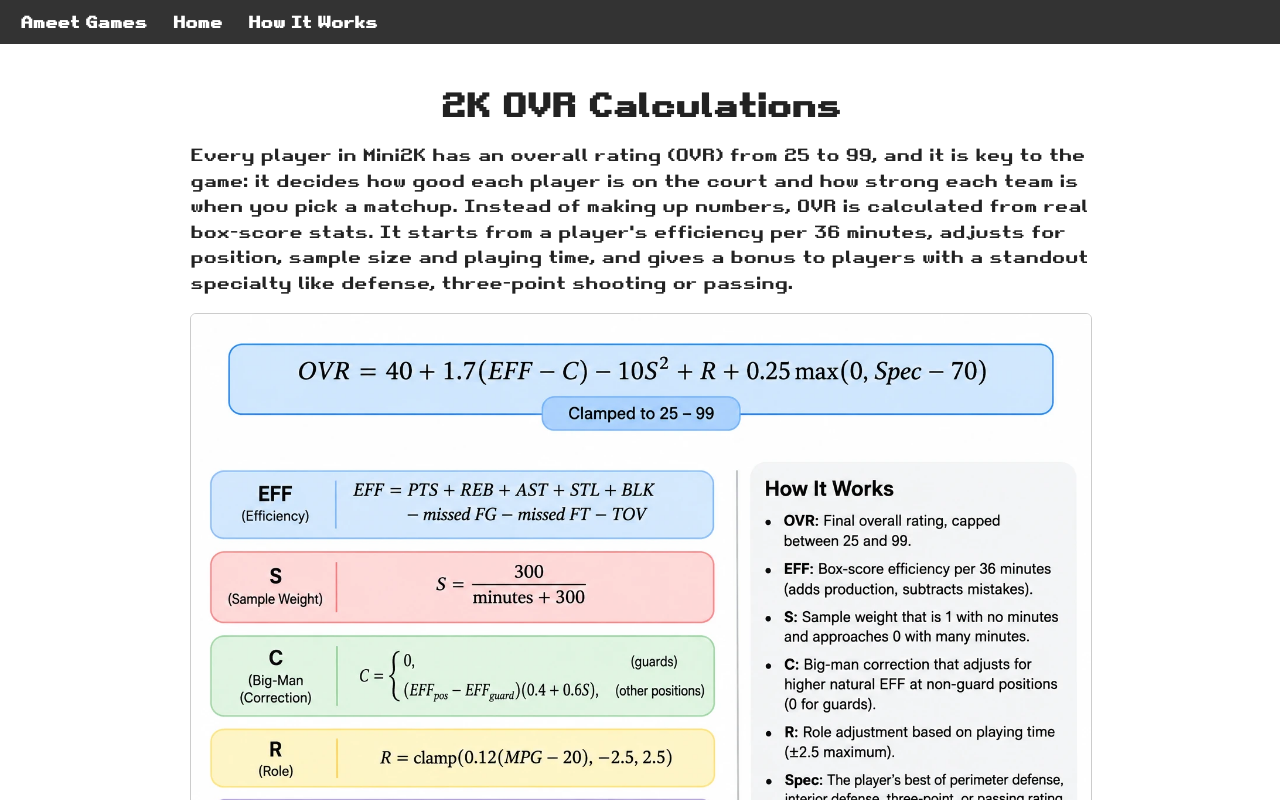
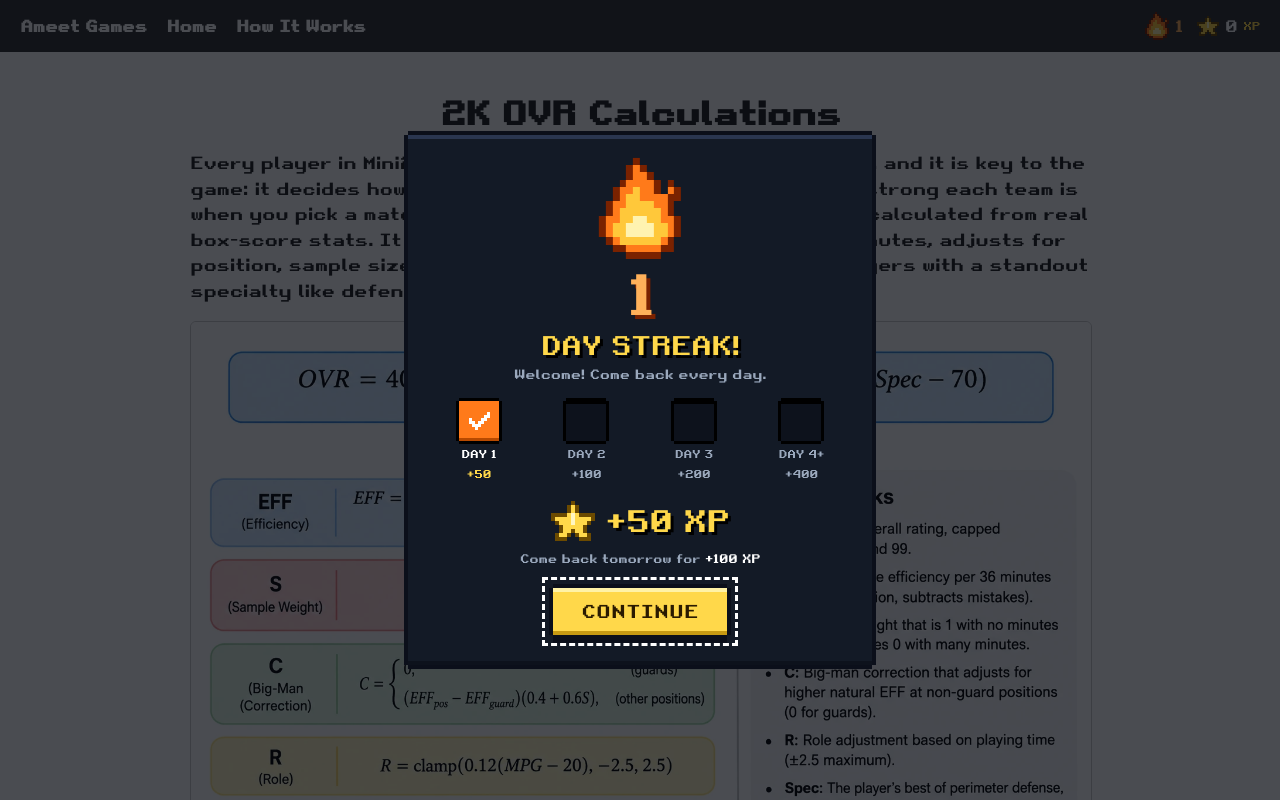
Before and after one commit to ameetgames/ameetgames.github.io, a plain HTML site: page how-it-works.html in a window 1280 px wide. Shown: the top 800 px of the page. Drawn offline with Linux system fonts and the light colour scheme.

Commit message:
Add daily streak and try-a-game XP rewards with optional Google sign-in
Co-Authored-By: Claude Opus 5.5 <noreply@anthropic.com>
Claude-Session: https://claude.ai/code/session_014SfXStkQC7GaQQ8XU5dygu

```diff
--- /dev/null
+++ b/xp.css
@@ -0,0 +1,120 @@
+/* Ameet Games XP: pixel-style HUD, streak popup and toasts */
+:root { --px-ink: #0b0f1a; --px-panel: #131a26; --px-yel: #ffd84a; --px-yel-lo: #c79a12; --px-orange: #ff7a1a; }
+
+/* notched "pixel" border made from four hard shadows */
+.px-panel {
+  background: var(--px-panel); color: #fff;
+  box-shadow: 0 -4px 0 0 var(--px-ink), 0 4px 0 0 var(--px-ink), -4px 0 0 0 var(--px-ink), 4px 0 0 0 var(--px-ink),
+              inset 0 4px 0 0 #2a3650, inset 0 -4px 0 0 #0d121c;
+}
+.px-btn {
+  font: inherit; font-size: 18px; text-transform: uppercase; letter-spacing: 1px; cursor: pointer;
+  color: #2a1a00; background: var(--px-yel); border: 0; padding: 12px 28px; position: relative;
+  box-shadow: 0 -4px 0 0 var(--px-ink), 0 8px 0 0 var(--px-ink), -4px 0 0 0 var(--px-ink), 4px 0 0 0 var(--px-ink),
+              inset 0 -4px 0 0 var(--px-yel-lo), inset 0 4px 0 0 #fff2a6, 0 4px 0 0 var(--px-yel-lo);
+  transition: transform 60ms steps(1);
+}
+.px-btn:hover { filter: brightness(1.06); }
+.px-btn:active { transform: translateY(4px); box-shadow: 0 -4px 0 0 var(--px-ink), 0 4px 0 0 var(--px-ink), -4px 0 0 0 var(--px-ink), 4px 0 0 0 var(--px-ink), inset 0 -4px 0 0 var(--px-yel-lo); }
+.px-btn:focus-visible { outline: 3px dashed #fff; outline-offset: 8px; }
+.px-btn-sm { font-size: 13px; padding: 6px 12px; }
+.px-btn-dark { background: #33435e; color: #fff; box-shadow: 0 -3px 0 0 var(--px-ink), 0 6px 0 0 var(--px-ink), -3px 0 0 0 var(--px-ink), 3px 0 0 0 var(--px-ink), inset 0 -3px 0 0 #222c40, 0 3px 0 0 #222c40; }
+
+/* ---- HUD in nav ---- */
+nav { display: flex; flex-wrap: wrap; align-items: center; row-gap: 10px; }
+.xp-hud { margin-left: auto; display: flex; align-items: center; gap: 14px; }
+.xp-pill { display: inline-flex; align-items: center; gap: 6px; color: #fff; font-size: 16px; line-height: 1; }
+.xp-pill b { font-weight: normal; }
+.xp-pill small { font-size: 11px; color: #ffd84a; }
+.xp-pill-streak b { color: #ffb15a; }
+.xp-bump { animation: xp-bump 420ms steps(6) both; }
+@keyframes xp-bump { 0% { transform: scale(1); } 35% { transform: scale(1.35); } 70% { transform: scale(.92); } 100% { transform: scale(1); } }
+.xp-signin { font-size: 12px; }
+.xp-user { position: relative; display: inline-flex; }
+.xp-avatar {
+  width: 30px; height: 30px; padding: 0; border: 0; cursor: pointer; background: #ffd84a; color: #2a1a00; font: inherit; font-size: 15px;
+  box-shadow: 0 -2px 0 0 #000, 0 2px 0 0 #000, -2px 0 0 0 #000, 2px 0 0 0 #000; display: grid; place-items: center; overflow: hidden;
+}
+.xp-avatar canvas { width: 30px; height: 30px; image-rendering: pixelated; display: block; }
+.xp-menu { position: absolute; right: 0; top: calc(100% + 12px); z-index: 50; padding: 14px; display: flex; flex-direction: column; gap: 12px; min-width: 160px; font-size: 13px; }
+.xp-hud [hidden] { display: none !important; }
+
+/* ---- "+XP" tags on game cards ---- */
+.game { position: relative; }
+.xp-tag-wrap { position: absolute; top: 0; left: 0; right: 0; aspect-ratio: 16 / 9; pointer-events: none; }
+.xp-tag {
+  position: absolute; bottom: 10px; right: 10px; display: inline-flex; align-items: center; gap: 5px; font-style: normal;
+  font-size: 13px; color: #2a1a00; background: var(--px-yel); padding: 5px 8px;
+  box-shadow: 0 -3px 0 0 #000, 0 3px 0 0 #000, -3px 0 0 0 #000, 3px 0 0 0 #000, inset 0 -3px 0 0 var(--px-yel-lo);
+  animation: xp-tag-bob 1.2s steps(2) infinite;
+}
+@keyframes xp-tag-bob { 50% { transform: translateY(-3px); } }
+
+/* ---- streak popup ---- */
+.xp-overlay {
+  position: fixed; inset: 0; z-index: 100; display: grid; place-items: center; padding: 16px; overflow: hidden;
+  background: rgba(5, 8, 15, .72); animation: xp-fade 200ms steps(4) both;
+}
+.xp-overlay.xp-out { animation: xp-fade 200ms steps(4) reverse both; }
+@keyframes xp-fade { from { opacity: 0; } to { opacity: 1; } }
+.xp-modal { width: min(420px, 100%); text-align: center; padding: 26px 22px 30px; animation: xp-pop 360ms steps(6) both; }
+@keyframes xp-pop { 0% { transform: scale(.4); } 60% { transform: scale(1.08); } 100% { transform: scale(1); } }
+.xp-flame-big { display: inline-block; animation: xp-flicker 600ms steps(2) infinite; transform-origin: 50% 100%; }
+.xp-flame-big svg { width: 84px; height: auto; }
+@keyframes xp-flicker { 50% { transform: scaleY(1.06) scaleX(.96); } }
+.xp-streak-num { font-size: 56px; line-height: 1; color: #ffb15a; text-shadow: 4px 4px 0 #7a2200; margin-top: 4px; }
+.xp-modal h2 { margin: 6px 0 4px; font-size: 26px; text-transform: uppercase; color: #ffd84a; text-shadow: 3px 3px 0 #000; font-weight: normal; }
+.xp-sub { margin: 0 0 18px; font-size: 13px; color: #9aa8bc; }
+.xp-days { list-style: none; padding: 0; margin: 0 0 20px; display: grid; grid-template-columns: repeat(4, 1fr); gap: 10px; }
+.xp-day { display: flex; flex-direction: column; align-items: center; gap: 6px; font-size: 11px; color: #9aa8bc; }
+.xp-day-box {
+  width: 40px; height: 40px; display: grid; place-items: center; background: #0d121c;
+  box-shadow: 0 -3px 0 0 #000, 0 3px 0 0 #000, -3px 0 0 0 #000, 3px 0 0 0 #000, inset 0 3px 0 0 #000;
+}
+.xp-day-box svg { visibility: hidden; }
+.xp-day.is-done .xp-day-box { background: var(--px-orange); box-shadow: 0 -3px 0 0 #000, 0 3px 0 0 #000, -3px 0 0 0 #000, 3px 0 0 0 #000, inset 0 -3px 0 0 #b84a00; }
+.xp-day.is-done .xp-day-box svg { visibility: visible; }
+.xp-day.is-now .xp-day-label { color: #fff; }
+.xp-day.is-now .xp-day-xp { color: #ffd84a; }
+.xp-day.is-now.xp-fill .xp-day-box { animation: xp-fill 420ms steps(5) both; background: var(--px-orange); box-shadow: 0 -3px 0 0 #000, 0 3px 0 0 #000, -3px 0 0 0 #000, 3px 0 0 0 #000, inset 0 -3px 0 0 #b84a00; }
+.xp-day.is-now.xp-fill .xp-day-box svg { visibility: visible; }
+@keyframes xp-fill { 0% { transform: scale(.5); background: #0d121c; } 60% { transform: scale(1.25); } 100% { transform: scale(1); } }
+.xp-gain { display: inline-flex; align-items: center; gap: 10px; font-size: 30px; color: #ffd84a; text-shadow: 3px 3px 0 #000; opacity: 0; margin-bottom: 6px; }
+.xp-gain b { font-weight: normal; }
+.xp-gain.xp-show { animation: xp-pop 300ms steps(5) both; opacity: 1; }
+.xp-next { margin: 4px 0 22px; font-size: 12px; color: #9aa8bc; }
+.xp-next b { color: #fff; font-weight: normal; }
+
+/* ---- try-a-game toast ---- */
+.xp-toast {
+  position: fixed; left: 50%; bottom: 28px; z-index: 100; display: flex; align-items: center; gap: 14px;
+  padding: 14px 22px 14px 16px; transform: translateX(-50%); animation: xp-up 320ms steps(5) both; max-width: calc(100vw - 48px);
+}
+.xp-toast.xp-out { animation: xp-up 240ms steps(4) reverse both; }
+@keyframes xp-up { 0% { transform: translate(-50%, 140%); } 70% { transform: translate(-50%, -10%); } 100% { transform: translate(-50%, 0); } }
+.xp-toast-icon { display: inline-flex; animation: xp-spin 700ms steps(4) 2; }
+@keyframes xp-spin { 50% { transform: scaleX(-1); } }
+.xp-toast-text { display: flex; flex-direction: column; gap: 4px; }
+.xp-toast-text b { font-size: 22px; color: #ffd84a; font-weight: normal; text-shadow: 2px 2px 0 #000; }
+.xp-toast-text span { font-size: 13px; color: #dfe6f0; text-transform: uppercase; }
+
+/* ---- particles ---- */
+.xp-confetti { position: fixed; z-index: 101; pointer-events: none; animation: xp-burst 1.1s steps(14) forwards; }
+@keyframes xp-burst {
+  0% { transform: translate(-50%, -50%); opacity: 1; }
+  70% { opacity: 1; }
+  100% { transform: translate(calc(-50% + var(--dx)), calc(-50% + var(--dy) + 140px)) rotate(180deg); opacity: 0; }
+}
+.xp-fly { position: fixed; z-index: 102; pointer-events: none; }
+
+@media (max-width: 480px) {
+  .xp-hud { margin-left: 0; width: 100%; gap: 12px; }
+  .xp-pill { font-size: 14px; }
+  .xp-modal { padding: 22px 14px 26px; }
+  .xp-days { gap: 6px; }
+  .xp-day-box { width: 34px; height: 34px; }
+}
+@media (prefers-reduced-motion: reduce) {
+  .xp-overlay, .xp-modal, .xp-toast, .xp-tag, .xp-flame-big, .xp-toast-icon, .xp-gain.xp-show, .xp-bump, .xp-fill .xp-day-box { animation: none !important; }
+  .xp-gain { opacity: 1; }
+}
--- /dev/null
+++ b/xp.js
@@ -0,0 +1,404 @@
+/* Ameet Games XP: daily streak + "try a game" rewards, saved in this browser.
+   Optional Google sign-in keeps a separate save per Google account (still in this browser). */
+(() => {
+  // Paste your Google OAuth "Web application" client ID here to turn on the Sign in button.
+  const GOOGLE_CLIENT_ID = '';
+
+  const STREAK_XP = [50, 100, 200, 400];            // day 1, 2, 3, 4+ of a streak
+  const TRY_REWARDS = {
+    minislam:   { name: 'MiniSlam',   xp: 50 },
+    minisoccer: { name: 'MiniSoccer', xp: 25 },
+  };
+  const KEY = 'ameetgames.xp.v1';
+  const reduceMotion = window.matchMedia && matchMedia('(prefers-reduced-motion: reduce)').matches;
+
+  /* ---------- storage ---------- */
+  function load() {
+    try {
+      const s = JSON.parse(localStorage.getItem(KEY));
+      if (s && s.profiles && s.current) return s;
+    } catch (e) {}
+    return { current: 'guest', profiles: {} };
+  }
+  let state = load();
+  function save() { try { localStorage.setItem(KEY, JSON.stringify(state)); } catch (e) {} }
+  function profile() {
+    if (!state.profiles[state.current]) state.profiles[state.current] = { xp: 0, streak: 0, lastVisit: null, tried: {} };
+    return state.profiles[state.current];
+  }
+  function dayKey(offset = 0) {
+    const d = new Date(); d.setDate(d.getDate() + offset);
+    return d.getFullYear() + '-' + String(d.getMonth() + 1).padStart(2, '0') + '-' + String(d.getDate()).padStart(2, '0');
+  }
+  const streakReward = n => STREAK_XP[Math.min(n, STREAK_XP.length) - 1];
+
+  /* ---------- pixel icons ---------- */
+  function pix(map, pal, scale) {
+    const rows = map.trim().split('\n').map(r => r.trim());
+    const h = rows.length, w = rows[0].length;
+    let rects = '';
+    rows.forEach((row, y) => [...row].forEach((ch, x) => {
+      if (pal[ch]) rects += `<rect x="${x}" y="${y}" width="1" height="1" fill="${pal[ch]}"/>`;
+    }));
+    return `<svg viewBox="0 0 ${w} ${h}" width="${w * scale}" height="${h * scale}" shape-rendering="crispEdges" aria-hidden="true">${rects}</svg>`;
+  }
+  const FLAME = `
+    .....k......
+    ....kok.....
+    ....kook....
+    ...kooook.k.
+    ..kooyook.ok
+    ..koyyooookk
+    .kooyyyyook.
+    .koyyyyyyok.
+    kooyywwyyook
+    koyywwwwyyok
+    koyywwwwyyok
+    .koyyyyyyok.
+    ..kkoooookk.
+    ....kkkkk...`;
+  const FLAME_PAL = { k: '#7a2200', o: '#ff7a1a', y: '#ffc83a', w: '#fff3b0' };
+  const STAR = `
+    .....k.....
+    ....kyk....
+    ....kyk....
+    kkkkywykkkk
+    kyyyywyyyyk
+    .kyyywyyyk.
+    ..kyyyyyk..
+    ..kyykyyk..
+    .kyyk.kyyk.
+    .kkk...kkk.`;
+  const STAR_PAL = { k: '#6b4a00', y: '#ffd84a', w: '#fff6c2' };
+  const CHECK = `
+    ......w
+    .....ww
+    w...ww.
+    ww.ww..
+    .www...
+    ..w....`;
+  const flame = s => pix(FLAME, FLAME_PAL, s);
+  const star = s => pix(STAR, STAR_PAL, s);
+  const check = s => pix(CHECK, { w: '#ffffff' }, s);
+
+  /* ---------- HUD in the nav bar ---------- */
+  const nav = document.querySelector('nav');
+  const hud = document.createElement('div');
+  hud.className = 'xp-hud';
+  hud.innerHTML = `
+    <span class="xp-pill xp-pill-streak" title="Day streak">${flame(2)}<b data-streak>0</b></span>
+    <span class="xp-pill xp-pill-xp" title="Your XP">${star(2)}<b data-xp>0</b><small>XP</small></span>
+    <button type="button" class="px-btn px-btn-sm xp-signin" hidden>Sign in</button>
+    <span class="xp-user" hidden>
+      <button type="button" class="xp-avatar" aria-haspopup="true" aria-expanded="false" title="Account"></button>
+      <span class="xp-menu px-panel" hidden>
+        <span class="xp-menu-name"></span>
+        <button type="button" class="px-btn px-btn-sm px-btn-dark xp-signout">Sign out</button>
+      </span>
+    </span>`;
+  if (nav) nav.appendChild(hud);
+  const elXp = hud.querySelector('[data-xp]');
+  const elStreak = hud.querySelector('[data-streak]');
+  const pillXp = hud.querySelector('.xp-pill-xp');
+  let shownXp = 0;
+
+  function renderHud(xpValue) {
+    const p = profile();
+    shownXp = xpValue == null ? p.xp : xpValue;
+    elXp.textContent = shownXp.toLocaleString();
+    elStreak.textContent = p.streak;
+    renderUser();
+  }
+  function bump(el) {
+    el.classList.remove('xp-bump'); void el.offsetWidth; el.classList.add('xp-bump');
+  }
+  function countTo(el, from, to, ms, fmt = v => v.toLocaleString()) {
+    return new Promise(res => {
+      if (reduceMotion || from === to) { el.textContent = fmt(to); return res(); }
+      const steps = 12; let i = 0;
+      const t = setInterval(() => {
+        i++;
+        el.textContent = fmt(Math.round(from + (to - from) * (i / steps)));
+        if (i >= steps) { clearInterval(t); res(); }
+      }, ms / steps);
+    });
+  }
+  async function addToHud(amount) {
+    const from = shownXp, to = shownXp + amount;
+    shownXp = to;
+    bump(pillXp);
+    await countTo(elXp, from, to, 500);
+  }
+
+  /* ---------- celebration queue (waits until the tab is visible) ---------- */
+  const queue = []; let playing = false;
+  function enqueue(fn) { queue.push(fn); pump(); }
+  function pump() {
+    if (playing || !queue.length || document.hidden) return;
+    playing = true;
+    queue.shift()().finally(() => { playing = false; pump(); });
+  }
+  document.addEventListener('visibilitychange', pump);
+
+  const wait = ms => new Promise(r => setTimeout(r, reduceMotion ? 0 : ms));
+  const CONFETTI = ['#ffd84a', '#ff6a5a', '#4ade80', '#60a5fa', '#c084fc', '#ff9a3c', '#ffffff'];
+  function confetti(host, x, y, n = 36) {
+    if (reduceMotion) return;
+    for (let i = 0; i < n; i++) {
+      const c = document.createElement('i');
+      c.className = 'xp-confetti';
+      const ang = Math.random() * Math.PI * 2, dist = 80 + Math.random() * 170;
+      c.style.left = x + 'px'; c.style.top = y + 'px';
+      c.style.background = CONFETTI[i % CONFETTI.length];
+      const size = (Math.random() < 0.5 ? 6 : 9);
+      c.style.width = c.style.height = size + 'px';
+      c.style.setProperty('--dx', Math.round(Math.cos(ang) * dist) + 'px');
+      c.style.setProperty('--dy', Math.round(Math.sin(ang) * dist - 60) + 'px');
+      c.style.animationDelay = Math.round(Math.random() * 120) + 'ms';
+      host.appendChild(c);
+      setTimeout(() => c.remove(), 1600);
+    }
+  }
+  function flyStars(fromEl, n = 6) {
+    if (reduceMotion || !fromEl) return Promise.resolve();
+    const a = fromEl.getBoundingClientRect(), b = pillXp.getBoundingClientRect();
+    const jobs = [];
+    for (let i = 0; i < n; i++) {
+      const s = document.createElement('span');
+      s.className = 'xp-fly';
+      s.innerHTML = star(3);
+      const sx = a.left + a.width / 2 + (Math.random() * 60 - 30), sy = a.top + a.height / 2 + (Math.random() * 30 - 15);
+      s.style.left = sx + 'px'; s.style.top = sy + 'px';
+      document.body.appendChild(s);
+      const anim = s.animate([
+        { transform: 'translate(-50%,-50%) scale(1)' },
+        { transform: `translate(calc(-50% + ${(b.left + 14 - sx) * 0.5}px), calc(-50% + ${(b.top + 12 - sy) * 0.5 - 60}px)) scale(1.2)`, offset: 0.5 },
+        { transform: `translate(calc(-50% + ${b.left + 14 - sx}px), calc(-50% + ${b.top + 12 - sy}px)) scale(.6)` },
+      ], { duration: 650, delay: i * 70, easing: 'steps(10, end)', fill: 'forwards' });
+      jobs.push(anim.finished.then(() => s.remove()));
+    }
+    return Promise.all(jobs);
+  }
+
+  /* ---------- daily streak ---------- */
+  function checkStreak() {
+    const p = profile(), today = dayKey(0), yesterday = dayKey(-1);
+    if (p.lastVisit === today) return;
+    const kept = p.lastVisit === yesterday;
+    const lost = !kept && p.streak > 0;
+    p.streak = kept ? p.streak + 1 : 1;
+    p.lastVisit = today;
+    const xp = streakReward(p.streak);
+    const before = p.xp;
+    p.xp += xp;
+    save();
+    renderHud(before);
+    enqueue(() => streakPopup(p.streak, xp, lost));
+  }
+
+  function streakPopup(streak, xp, lost) {
+    return new Promise(resolve => {
+      const cur = Math.min(streak, STREAK_XP.length);
+      const days = STREAK_XP.map((v, i) => {
+        const n = i + 1;
+        const done = n < cur, now = n === cur;
+        return `<li class="xp-day${done ? ' is-done' : ''}${now ? ' is-now' : ''}">
+          <span class="xp-day-box">${done || now ? check(3) : ''}</span>
+          <span class="xp-day-label">${n === STREAK_XP.length ? 'DAY ' + n + '+' : 'DAY ' + n}</span>
+          <span class="xp-day-xp">+${v}</span></li>`;
+      }).join('');
+      const next = streakReward(streak + 1);
+      const ov = document.createElement('div');
+      ov.className = 'xp-overlay';
+      ov.innerHTML = `
+        <div class="xp-modal px-panel" role="dialog" aria-modal="true" aria-labelledby="xp-title">
+          <div class="xp-flame-big">${flame(7)}</div>
+          <div class="xp-streak-num" data-n>0</div>
+          <h2 id="xp-title">day streak!</h2>
+          <p class="xp-sub">${lost ? 'Your streak restarted. Keep it going!' : streak === 1 ? 'Welcome! Come back every day.' : 'You came back. Nice!'}</p>
+          <ol class="xp-days">${days}</ol>
+          <div class="xp-gain">${star(4)}<span>+<b data-gain>0</b> XP</span></div>
+          <p class="xp-next">Come back tomorrow for <b>+${next} XP</b></p>
+          <button type="button" class="px-btn xp-continue">Continue</button>
+        </div>`;
+      document.body.appendChild(ov);
+      const modal = ov.querySelector('.xp-modal');
+      const btn = ov.querySelector('.xp-continue');
+      const gainBox = ov.querySelector('.xp-gain');
+      (async () => {
+        await wait(260);
+        await countTo(ov.querySelector('[data-n]'), 0, streak, 400);
+        const r = modal.getBoundingClientRect();
+        confetti(ov, r.left + r.width / 2, r.top + 120);
+        await wait(250);
+        ov.querySelector('.is-now')?.classList.add('xp-fill');
+        await wait(350);
+        gainBox.classList.add('xp-show');
+        await countTo(ov.querySelector('[data-gain]'), 0, xp, 600);
+        btn.focus({ focusVisible: false });
+      })();
+      let closed = false;
+      async function close() {
+        if (closed) return; closed = true;
+        ov.classList.add('xp-out');
+        const fly = flyStars(gainBox, 7);
+        await wait(220);
+        ov.remove();
+        await fly;
+        await addToHud(xp);
+        resolve();
+      }
+      btn.addEventListener('click', close);
+      ov.addEventListener('keydown', e => { if (e.key === 'Escape') close(); });
+    });
+  }
+
+  /* ---------- try-a-game rewards ---------- */
+  function decorateCards() {
+    document.querySelectorAll('[data-try]').forEach(card => {
+      const id = card.dataset.try, r = TRY_REWARDS[id];
+      card.querySelector('.xp-tag-wrap')?.remove();
+      if (!r || profile().tried[id]) return;
+      const tag = document.createElement('i');
+      tag.className = 'xp-tag';
+      tag.innerHTML = `${star(2)}+${r.xp} XP`;
+      tag.title = `Play ${r.name} for the first time to earn ${r.xp} XP`;
+      const wrap = document.createElement('i');
+      wrap.className = 'xp-tag-wrap';
+      wrap.appendChild(tag);
+      card.appendChild(wrap);
+    });
+  }
+  function claimTry(id) {
+    const r = TRY_REWARDS[id], p = profile();
+    if (!r || p.tried[id]) return;
+    p.tried[id] = true;
+    p.xp += r.xp;
+    save();
+    decorateCards();
+    enqueue(() => tryToast(r));
+  }
+  function tryToast(r) {
+    return new Promise(async resolve => {
+      const t = document.createElement('div');
+      t.className = 'xp-toast px-panel';
+      t.setAttribute('role', 'status');
+      t.innerHTML = `<span class="xp-toast-icon">${star(4)}</span>
+        <span class="xp-toast-text"><b>+${r.xp} XP</b><span>You tried ${r.name}!</span></span>`;
+      document.body.appendChild(t);
+      await wait(320);
+      const rc = t.getBoundingClientRect();
+      confetti(document.body, rc.left + 40, rc.top + rc.height / 2, 24);
+      await wait(1300);
+      const fly = flyStars(t.querySelector('.xp-toast-icon'), 5);
+      t.classList.add('xp-out');
+      await wait(250);
+      t.remove();
+      await fly;
+      await addToHud(r.xp);
+      resolve();
+    });
+  }
+  document.addEventListener('click', e => {
+    const card = e.target.closest && e.target.closest('[data-try]');
+    if (card) claimTry(card.dataset.try);
+  });
+  document.addEventListener('auxclick', e => {
+    const card = e.button === 1 && e.target.closest && e.target.closest('[data-try]');
+    if (card) claimTry(card.dataset.try);
+  });
+
+  /* ---------- Google sign-in (saves stay in this browser) ---------- */
+  const btnIn = hud.querySelector('.xp-signin');
+  const userBox = hud.querySelector('.xp-user');
+  const avatarBtn = hud.querySelector('.xp-avatar');
+  const menu = hud.querySelector('.xp-menu');
+
+  function renderUser() {
+    const signedIn = state.current !== 'guest';
+    btnIn.hidden = signedIn || !GOOGLE_CLIENT_ID;
+    userBox.hidden = !signedIn;
+    if (!signedIn) return;
+    const p = profile();
+    hud.querySelector('.xp-menu-name').textContent = p.name || 'Signed in';
+    avatarBtn.textContent = '';
+    avatarBtn.setAttribute('aria-label', 'Account: ' + (p.name || 'signed in'));
+    const letter = document.createElement('span');
+    letter.className = 'xp-avatar-letter';
+    letter.textContent = (p.name || '?').trim().charAt(0).toUpperCase();
+    avatarBtn.appendChild(letter);
+    if (p.picture) {
+      // draw the Google photo at 12x12 and blow it up for a pixel-art avatar
+      const img = new Image();
+      img.referrerPolicy = 'no-referrer';
+      img.onload = () => {
+        const c = document.createElement('canvas'); c.width = c.height = 12;
+        c.getContext('2d').drawImage(img, 0, 0, 12, 12);
+        avatarBtn.textContent = ''; avatarBtn.appendChild(c);
+      };
+      img.src = p.picture;
+    }
+  }
+
+  function signIn(info) {
+    const id = 'g:' + info.sub;
+    if (!state.profiles[id]) {
+      // first sign-in on this browser: bring the guest progress along
+      state.profiles[id] = state.profiles.guest || { xp: 0, streak: 0, lastVisit: null, tried: {} };
+      delete state.profiles.guest;
+    }
+    state.current = id;
+    Object.assign(state.profiles[id], { name: info.name || info.given_name || info.email || '', picture: info.picture || '' });
+    save();
+    renderHud();
+    decorateCards();
+    checkStreak();
+  }
+  function signOut() {
+    state.current = 'guest';
+    save();
+    menu.hidden = true; avatarBtn.setAttribute('aria-expanded', 'false');
+    renderHud();
+    decorateCards();
+  }
+
+  let tokenClient = null;
+  function loadGoogle() {
+    if (!GOOGLE_CLIENT_ID) return;
+    const s = document.createElement('script');
+    s.src = 'https://accounts.google.com/gsi/client';
+    s.async = true;
+    s.onload = () => {
+      tokenClient = google.accounts.oauth2.initTokenClient({
+        client_id: GOOGLE_CLIENT_ID,
+        scope: 'openid profile email',
+        callback: async resp => {
+          if (!resp || !resp.access_token) return;
+          try {
+            const r = await fetch('https://www.googleapis.com/oauth2/v3/userinfo', { headers: { Authorization: 'Bearer ' + resp.access_token } });
+            if (r.ok) signIn(await r.json());
+          } catch (e) {}
+        },
+      });
+    };
+    document.head.appendChild(s);
+  }
+  btnIn.addEventListener('click', () => { if (tokenClient) tokenClient.requestAccessToken({ prompt: 'select_account' }); });
+  avatarBtn.addEventListener('click', () => {
+    menu.hidden = !menu.hidden;
+    avatarBtn.setAttribute('aria-expanded', String(!menu.hidden));
+  });
+  document.addEventListener('click', e => {
+    if (!menu.hidden && !userBox.contains(e.target)) { menu.hidden = true; avatarBtn.setAttribute('aria-expanded', 'false'); }
+  });
+  hud.querySelector('.xp-signout').addEventListener('click', signOut);
+
+  // Sync if another tab changes the save.
+  window.addEventListener('storage', e => { if (e.key === KEY) { state = load(); renderHud(); decorateCards(); } });
+
+  /* ---------- start ---------- */
+  renderHud();
+  decorateCards();
+  loadGoogle();
+  checkStreak();
+})();
```
Also changed, not shown: how-it-works.html (+2 -0 lines), index.html (+4 -2 lines).
